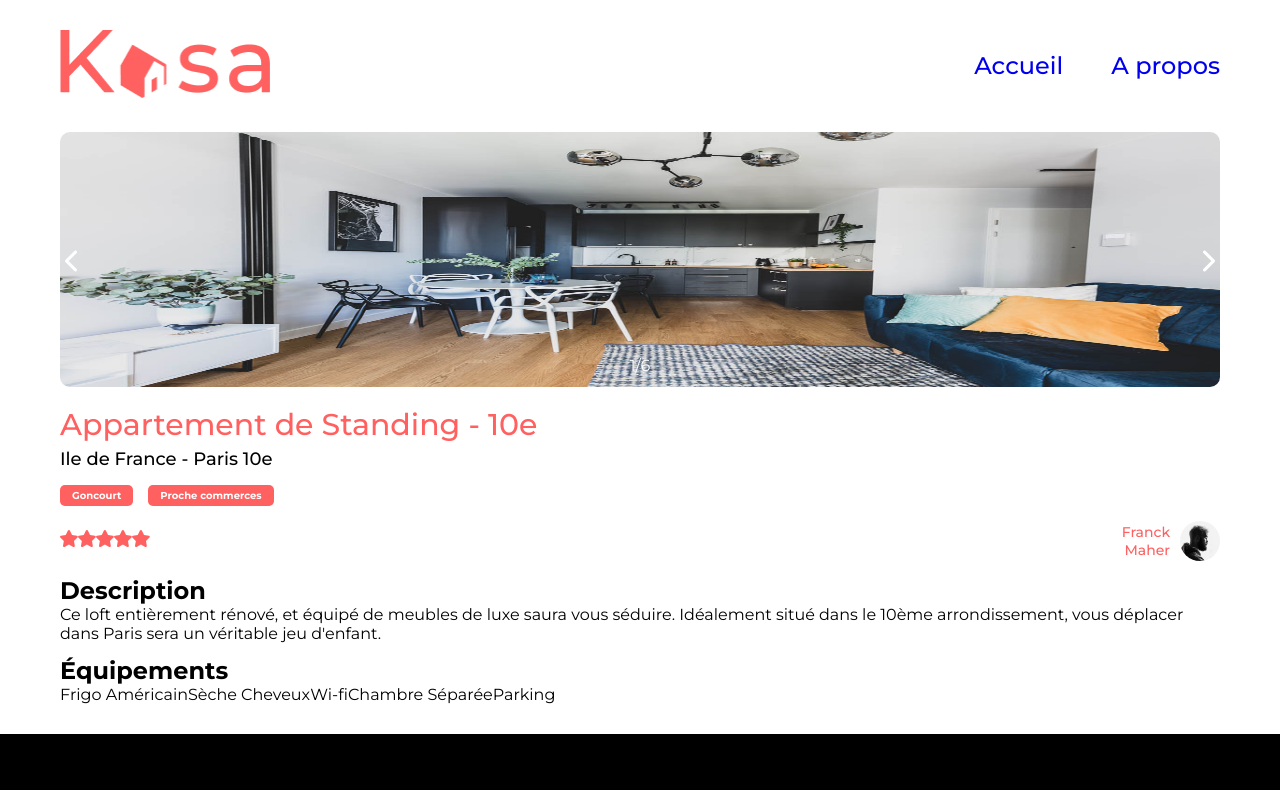
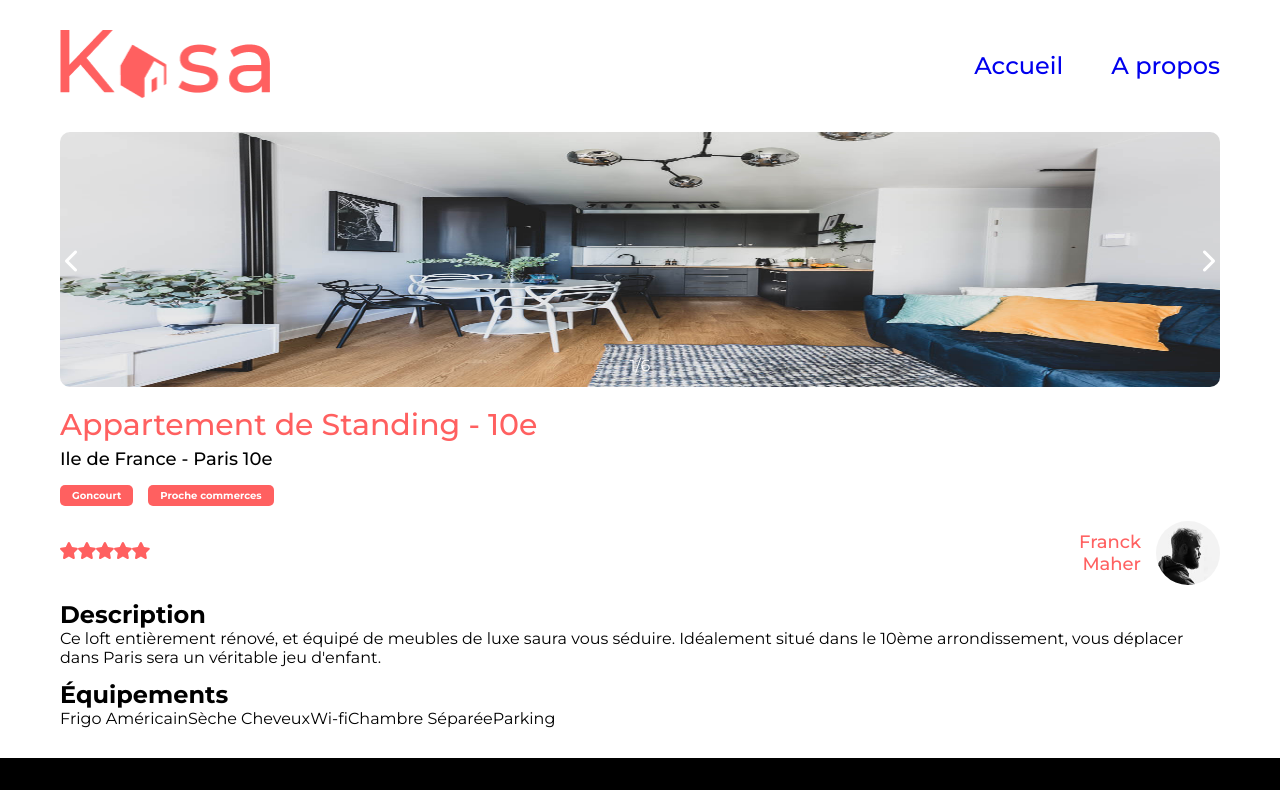
Before and after one commit to Mvnsour/Kasa-Projet-6, a React (Vite) app: page /ApartmentPage/0979876d in a window 1280 px wide. Shown: the top 790 px of the page. Built offline with nearby package versions, Linux system fonts and the light colour scheme.

Commit message:
fix: enhance Host component styles for improved layout and responsiveness

```diff
--- a/src/components/Host/Host.scss
+++ b/src/components/Host/Host.scss
@@ -3,6 +3,19 @@
     display: flex;
     align-items: center;
     gap: 10px;
+
+    @media (min-width: 769px) and (max-width: 1440px) {
+      .host__name {
+        font-size: 18px;
+        text-align: right;
+        padding-right: 5px;
+      }
+
+      .host__picture {
+        width: 64px;
+        height: 64px;
+      }
+    }
   }
 
   &__picture {
```
